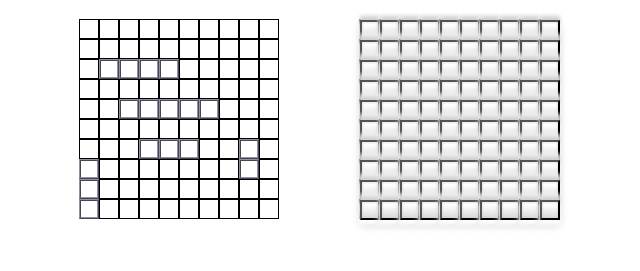
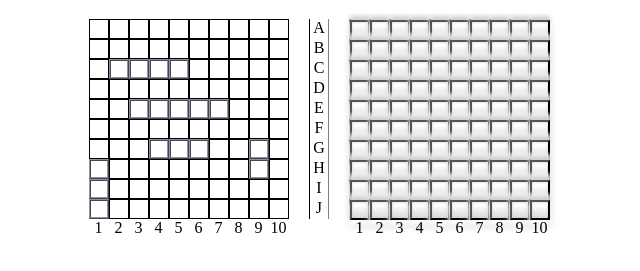
Before and after one commit to Unmystic/battleship-demo, a website with bundled scripts: page index.html in a window 1280 px wide. Shown: the part 61-332 px from the top of the page, without its empty margins (321-961 px from the left). Built offline with nearby package versions, Linux system fonts and the light colour scheme.

Commit message:
set coordinates to the grids

```diff
--- a/index.html
+++ b/index.html
@@ -30,33 +30,47 @@
       <div class="gameCont leftBoard">
         <!--<div class="cell0">-->
         <!--  <p class="sign"></p>-->
-        <!--</div>-->
-        <!--<div class="cell1">-->
-        <!--  <p class="sign"></p>-->
-        <!--</div>-->
-        <!--<div class="cell2">-->
-        <!--  <p class="sign"></p>-->
-        <!--</div>-->
-        <!--<div class="cell3">-->
-        <!--  <p class="sign"></p>-->
-        <!--</div>-->
-        <!--<div class="cell4">-->
-        <!--  <p class="sign"></p>-->
-        <!--</div>-->
-        <!--<div class="cell5">-->
-        <!--  <p class="sign"></p>-->
-        <!--</div>-->
-        <!--<div class="cell6">-->
-        <!--  <p class="sign"></p>-->
-        <!--</div>-->
-        <!--<div class="cell7">-->
-        <!--  <p class="sign"></p>-->
-        <!--</div>-->
-        <!--<div class="cell8">-->
-        <!--  <p class="sign"></p>-->
-        <!--</div>-->
+      </div>
+      <div class="legend">
+        <p class="letter">A</p>
+        <p class="letter">B</p>
+        <p class="letter">C</p>
+        <p class="letter">D</p>
+        <p class="letter">E</p>
+        <p class="letter">F</p>
+        <p class="letter">G</p>
+        <p class="letter">H</p>
+        <p class="letter">I</p>
+        <p class="letter">J</p>
       </div>
       <div class="gameCont rightBoard"></div>
     </div>
+    <div class="numNum">
+      <div class="oneTen leftBoard">
+        <p class="gridNum">1</p>
+        <p class="gridNum">2</p>
+        <p class="gridNum">3</p>
+        <p class="gridNum">4</p>
+        <p class="gridNum">5</p>
+        <p class="gridNum">6</p>
+        <p class="gridNum">7</p>
+        <p class="gridNum">8</p>
+        <p class="gridNum">9</p>
+        <p class="gridNum">10</p>
+      </div>
+      <div class="stopGap"></div>
+      <div class="oneTen rightBoard">
+        <p class="gridNum">1</p>
+        <p class="gridNum">2</p>
+        <p class="gridNum">3</p>
+        <p class="gridNum">4</p>
+        <p class="gridNum">5</p>
+        <p class="gridNum">6</p>
+        <p class="gridNum">7</p>
+        <p class="gridNum">8</p>
+        <p class="gridNum">9</p>
+        <p class="gridNum">10</p>
+      </div>
+    </div>
   </body>
 </html>
--- a/style.css
+++ b/style.css
@@ -6,8 +6,8 @@ body {
 
 .playField {
     display: grid;
-    grid-template-columns: 1fr 1fr;
-    gap: 80px;
+    grid-template-columns: 10fr 1fr 10fr;
+    /*gap: 20px;*/
 }
 
 .gameCont {
@@ -15,6 +15,22 @@ body {
     grid-template-columns: repeat(10, 20px);
     grid-template-rows: repeat(10, 20px);
     justify-content: center;
+}
+
+.legend {
+    display: grid;
+    grid-template-rows: repeat(10, 20px);
+    align-items: center;
+    justify-items: center;
+}
+
+.letter {
+    height: 20px;
+    width: 20px;
+    text-align: center;
+    box-sizing: border-box;
+    border-left: 0.03rem solid black;
+    border-right: 0.03rem solid grey;
 }
 
 .leftBoard {
@@ -28,6 +44,17 @@ body {
 .gameCont>div {
     border: 0.03rem solid black;
     align-content: center;
+}
+
+.numNum {
+    display: grid;
+    grid-template-columns: 10fr 1fr 10fr;
+}
+
+.oneTen {
+    display: grid;
+    grid-template-columns: repeat(10, 20px);
+    justify-items: center;
 }
 
 .ridge {
```
